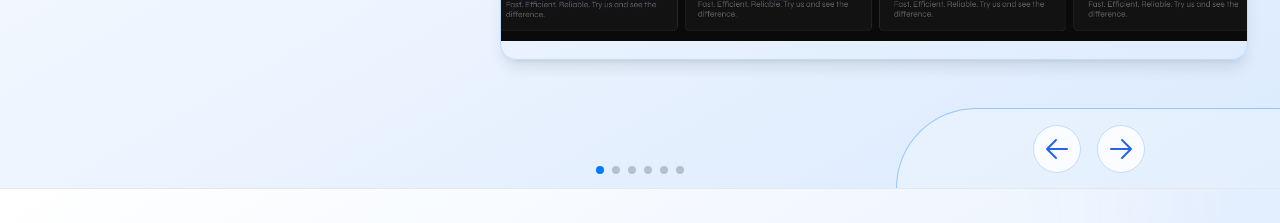
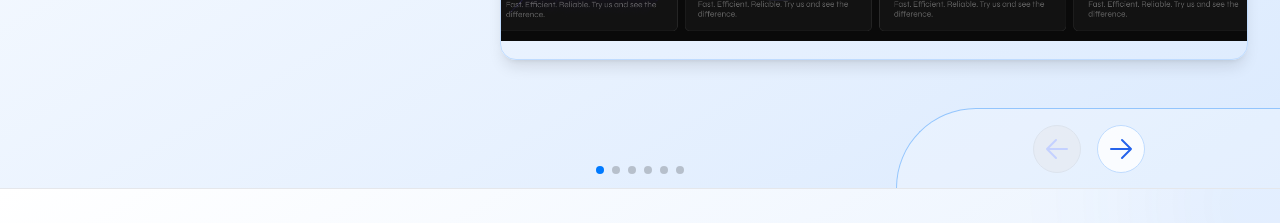
Before and after one commit to afnanahmadtariq/portfolio, a Next.js app: page / in a window 1280 px wide. Shown: the part 2820-3043 px from the top of the page. Built offline with nearby package versions, Linux system fonts and the light colour scheme.

Commit message:
Update Projects.tsx

```diff
--- a/components/Projects.tsx
+++ b/components/Projects.tsx
@@ -55,6 +55,8 @@ export default function Projects() {
   ]
 
   const [projectTitle, setProjectTitle] = useState('')
+  const [isBeginning, setIsBeginning] = useState(true);
+  const [isEnd, setIsEnd] = useState(false);
 
   // Refs for custom navigation buttons
   const prevRef = useRef(null);
@@ -76,8 +78,16 @@ export default function Projects() {
           spaceBetween={50}
           slidesPerView={1}
           className="h-full w-full"
-          onSlideChange={(swiper) => setProjectTitle(projects[swiper.activeIndex].title)}
-          onInit={(swiper) => setProjectTitle(projects[swiper.activeIndex].title)}
+          onSlideChange={(swiper) => {
+            setProjectTitle(projects[swiper.activeIndex].title);
+            setIsBeginning(swiper.isBeginning);
+            setIsEnd(swiper.isEnd);
+          }}
+          onInit={(swiper) => {
+            setProjectTitle(projects[swiper.activeIndex].title);
+            setIsBeginning(swiper.isBeginning);
+            setIsEnd(swiper.isEnd);
+          }}
         >
           {projects.map((project, index) => (
             <SwiperSlide key={index} className="flex items-center justify-center h-full">
@@ -115,19 +125,23 @@ export default function Projects() {
           <div className="flex gap-4 justify-center">
             <button
               ref={prevRef}
-              className="custom-swiper-prev w-12 h-12 rounded-full bg-white/80 flex items-center justify-center border border-blue-200 hover:bg-white hover:border-2 hover:border-blue-500 transition"
+              className={`custom-swiper-prev w-12 h-12 rounded-full flex items-center justify-center border transition
+                ${isBeginning ? 'bg-gray-200 border-gray-300 cursor-not-allowed opacity-50' : 'bg-white/80 border-blue-200 hover:bg-white hover:border-2 hover:border-blue-500'}`}
               aria-label="Previous project"
               type="button"
+              disabled={isBeginning}
             >
-              <HiOutlineArrowSmallLeft size={32} color="#2563eb" />
+              <HiOutlineArrowSmallLeft size={32} color={isBeginning ? '#a3b3ff' : '#2563eb'} />
             </button>
             <button
               ref={nextRef}
-              className="custom-swiper-next w-12 h-12 rounded-full bg-white/80 flex items-center justify-center border border-blue-200 hover:bg-white hover:border-2 hover:border-blue-500 transition"
+              className={`custom-swiper-next w-12 h-12 rounded-full flex items-center justify-center border transition
+                ${isEnd ? 'bg-gray-200 border-gray-300 cursor-not-allowed opacity-50' : 'bg-white/80 border-blue-200 hover:bg-white hover:border-2 hover:border-blue-500'}`}
               aria-label="Next project"
               type="button"
+              disabled={isEnd}
             >
-              <HiOutlineArrowSmallRight size={32} color="#2563eb" />
+              <HiOutlineArrowSmallRight size={32} color={isEnd ? '#a3b3ff' : '#2563eb'} />
             </button>
           </div>
         </div>
```
